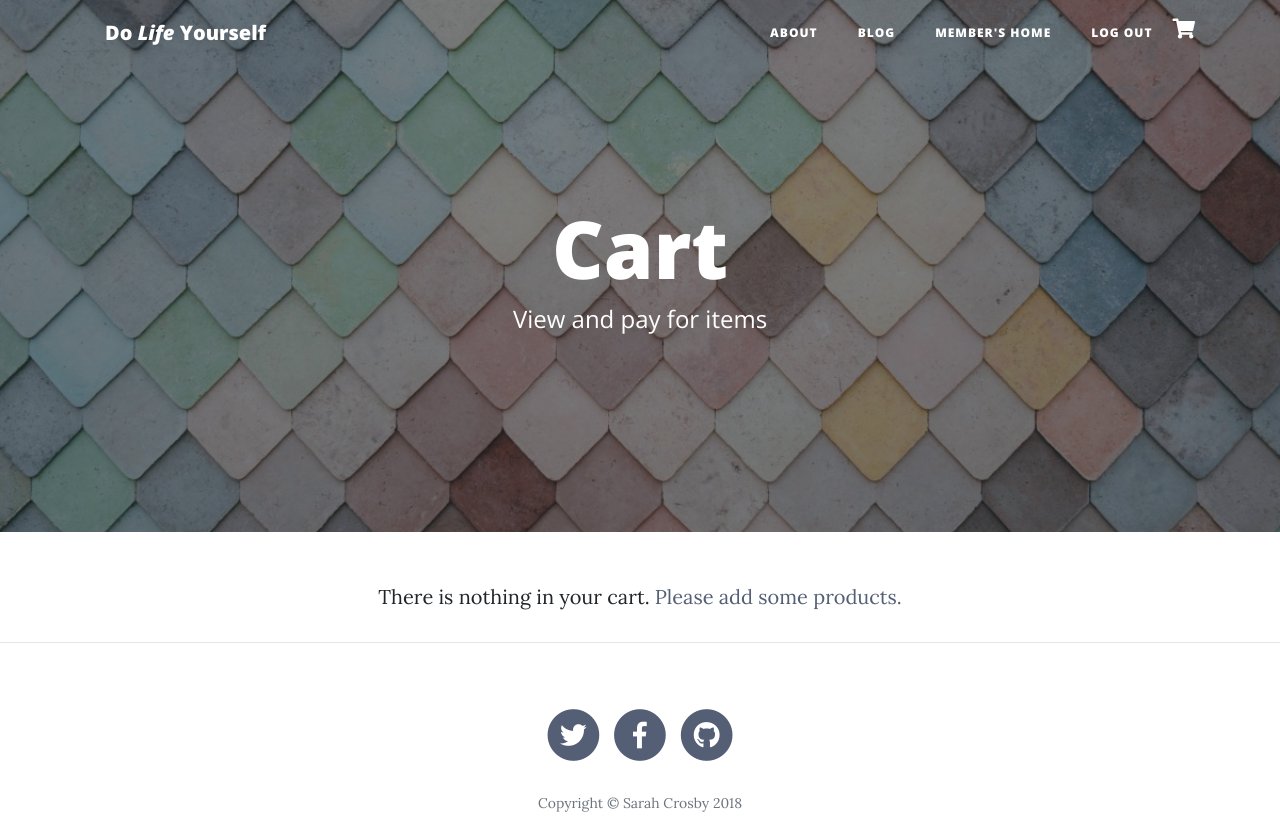
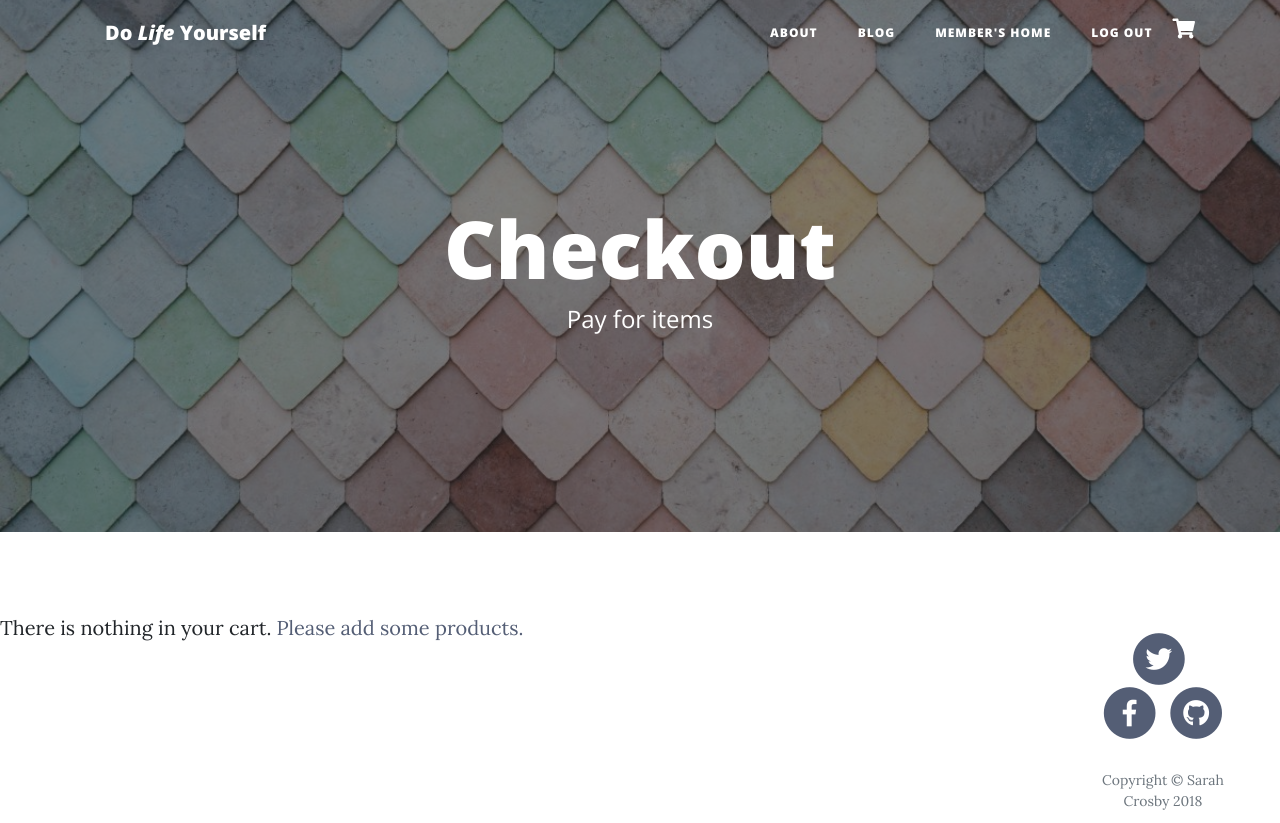
Before and after one commit to arabobo0109/project-five-django, a Django app: page /checkout/ in a window 1280 px wide. Shown: the top 823 px of the page. Run offline with Django 3.2, Linux system fonts and the light colour scheme; a user stored in the database is signed in; some libraries are stand-ins or nearby versions.

Commit message:
33. README additions. Fixed cart bug. Edited CSS on 'checkout.html' and 'cart.html'. Addressed 'Stripe' bug.

```diff
--- a/checkout/models.py
+++ b/checkout/models.py
@@ -21,4 +21,4 @@
     quantity = models.IntegerField(blank=False)
 
     def __str__(self):
-        return "{0} {1} @ {2}".format(self.quantity, self.product.name, self.product.price)
+        return "{0} {1} @ {2}".format(self.quantity, self.product.name, self.product.tribute)
--- a/checkout/templates/checkout.html
+++ b/checkout/templates/checkout.html
@@ -3,6 +3,7 @@
 {% load bootstrap_tags %}
 
 {% block head_js %}
+
 <script type="text/javascript" src="https://js.stripe.com/v2/"></script>
 <script type="text/javascript">
     //<![CDATA[
@@ -10,6 +11,7 @@
      //]]>
 </script>
 <script type="text/javascript" src="{% static 'js/stripe.js' %}"></script>
+
 {% endblock %}
 
 {% block content %}
@@ -21,8 +23,8 @@
         <div class="row">
           <div class="col-lg-8 col-md-10 mx-auto">
             <div class="site-heading">
-              <h1>Cart</h1>
-              <span class="subheading">View and pay for items</span>
+              <h1>Checkout</h1>
+              <span class="subheading">Pay for items</span>
             </div>
           </div>
         </div>
@@ -33,6 +35,10 @@
   <body>
 
 
+    <!--Displays any messages, if there are any-->
+    <div class="container-fluid">
+      <div class="row">
+        <div class="col-12">
           {% if messages %}
             <div class="messages-box">
               {% for message in messages %}
@@ -40,52 +46,61 @@
               {% endfor %}
             </div>
           {% endif %}
+        </div>
+      </div>
+    </div>
 
+    <!-- Main Content -->
+    <div class="container-fluid">
+      <div class="row">
             {% if product_count > 0 %}
-<div class="row row-flex">
                     {% for item in cart_items %}
-
-    <div class="col-xs-10 col-xs-offset-1 col-sm-offset-0 col-sm-6 col-md-4 display panel panel-default">
-        <div class="panel-body text-center">
+                    <div class="col-3 product-box text-center">
                         <img class="img-productpost" src="/media/{{ item.product.image }}">
                         <div class="caption">
-                <h3>{{ item.product.name }}</h3>
-                <p class="product-description">{{ item.product.strap }}</p>
-                <p>{{ item.quantity }}</p>
-                <p>{{ item.product.price }}</p>
-            </div>
+                            <p>Cost per tribute: {{ item.product.tribute }}</p>
+                            <p>Quantity: {{ item.quantity }}</p>
+                            <p>{{ item.product.tribute }}</p>
                         </div>
                     </div>
                 {% endfor %}
         </div>
         <div class="row">
-    <p> Total</p>
-    <p><span class="glyphicon glyphicon-euro" aria-hidden="true"></span>{{ total }}</p>
+            <div class="col-12 text-center">
+                <p> Total Order:</p>
+                <p><span class="glyphicon glyphicon-euro" aria-hidden="true"></span>£{{ total }}</p>
             </div>
-
-<form role="form" method="post" id="payment-form" action="{% url 'checkout' %}">
+        </div>
+        <div class="row">
+            <div class="col-12">
+                <form role="form" method="post" id="payment-form" action="{% url 'checkout' %}" enctype= multipart/form-data>
                     <legend>Payment Details</legend>
                     <div id="credit-card-errors" style="display:none">
                         <div class="alert-message block-message error" id="stripe-error-message"></div>
                     </div>
-
                     <div class="form-group col-md-6">
                         {{ order_form|as_bootstrap }}
                     </div>
-
                     <div class="form-group col-md-6">
                         {{ payment_form|as_bootstrap }}
                     </div>
-
                     {% csrf_token %}
                     <div class="form-group col-md-12">
-        <input class="btn btn-primary" id="submit_payment_btn" name="commit" type="submit" value="Submit Payment">
+                        <input class="btn custom-btn" id="submit_payment_btn" name="commit" type="submit" value="Submit Payment">
                     </div>
                 </form>
+            </div>
+        </div>
         {% else %}
-    <p align="center">
+        <div class="row">
+            <div class="col-12 text-center">
+                <p>
                     There is nothing in your cart. <a href="{% url 'products' %}">Please add some products.</a>
                 </p>
+            </div>
+        </div>
     {% endif %}
+</body>
+
 
 {% endblock %}
--- a/checkout/test_models.py
+++ b/checkout/test_models.py
@@ -9,6 +9,7 @@
         item.save()
 
         self.assertEqual(item.full_name, "Testing Tester")
+        self.assertEqual(str(item), '(full_name="Testing Tester", phone_number="0292930302", country="UK", postcode="uwo93oe", town_or_city="Merseyside", street_address1="nowhere", street_address2="definitely nowhere", county="Merseyside", date="2019-12-12")' )
         self.assertEqual(item.phone_number, "0292930302")
         self.assertEqual(item.country, "UK")
         self.assertEqual(item.postcode, "uwo93oe")
--- a/checkout/views.py
+++ b/checkout/views.py
@@ -25,7 +25,7 @@
             total = 0
             for id, quantity in cart.items():
                 product = get_object_or_404(Product, pk=id)
-                total += quantity * product.price
+                total += quantity * product.tribute
                 order_line_item = OrderLineItem(
                     order = order,
                     product = product,
--- a/static/css/custom.css
+++ b/static/css/custom.css
@@ -196,6 +196,15 @@
     padding: 5px;
 }
 
+.img-productpost {
+    max-height: 50%;
+    max-width: 50%;
+}
+
+.product-box {
+    border: 1px solid grey;
+    margin: 5px;
+}
 
 /*About*/
 
--- a/templates/base.html
+++ b/templates/base.html
@@ -89,7 +89,7 @@
           <div class="col-lg-8 col-md-10 mx-auto">
             <ul class="list-inline text-center">
               <li class="list-inline-item">
-                <a href="#">
+                <a href="https://www.twitter.com" target="_blank">
                   <span class="fa-stack fa-lg custom-icon">
                     <i class="fas fa-circle fa-stack-2x"></i>
                     <i class="fab fa-twitter fa-stack-1x fa-inverse"></i>
@@ -97,7 +97,7 @@
                 </a>
               </li>
               <li class="list-inline-item">
-                <a href="#">
+                <a href="https://www.facebook.com" target="_blank">
                   <span class="fa-stack fa-lg custom-icon">
                     <i class="fas fa-circle fa-stack-2x"></i>
                     <i class="fab fa-facebook-f fa-stack-1x fa-inverse"></i>
@@ -105,7 +105,7 @@
                 </a>
               </li>
               <li class="list-inline-item">
-                <a href="#">
+                <a href="https://github.com/sarahcrosby/" target="_blank">
                   <span class="fa-stack fa-lg  custom-icon">
                     <i class="fas fa-circle fa-stack-2x"></i>
                     <i class="fab fa-github fa-stack-1x fa-inverse"></i>
@@ -119,7 +119,7 @@
       </div>
     </footer>
 
-   {% block head_js %}
+
 
     <!-- Bootstrap core JavaScript -->
     <script src="{% static 'jquery/jquery.min.js' %}"></script>
@@ -128,6 +128,7 @@
     <!-- Custom scripts for this template -->
     <script src="{% static 'js/library/clean-blog.js' %}"></script>
 
+    {% block head_js %}
     {% endblock head_js %}
 
    </html>
```
Also changed, not shown: accounts/templates/index.html (+6 -4 lines), cart/templates/cart.html (+26 -16 lines), README.md, db.sqlite3. Lines whose indentation alone changed are shown as unchanged.
